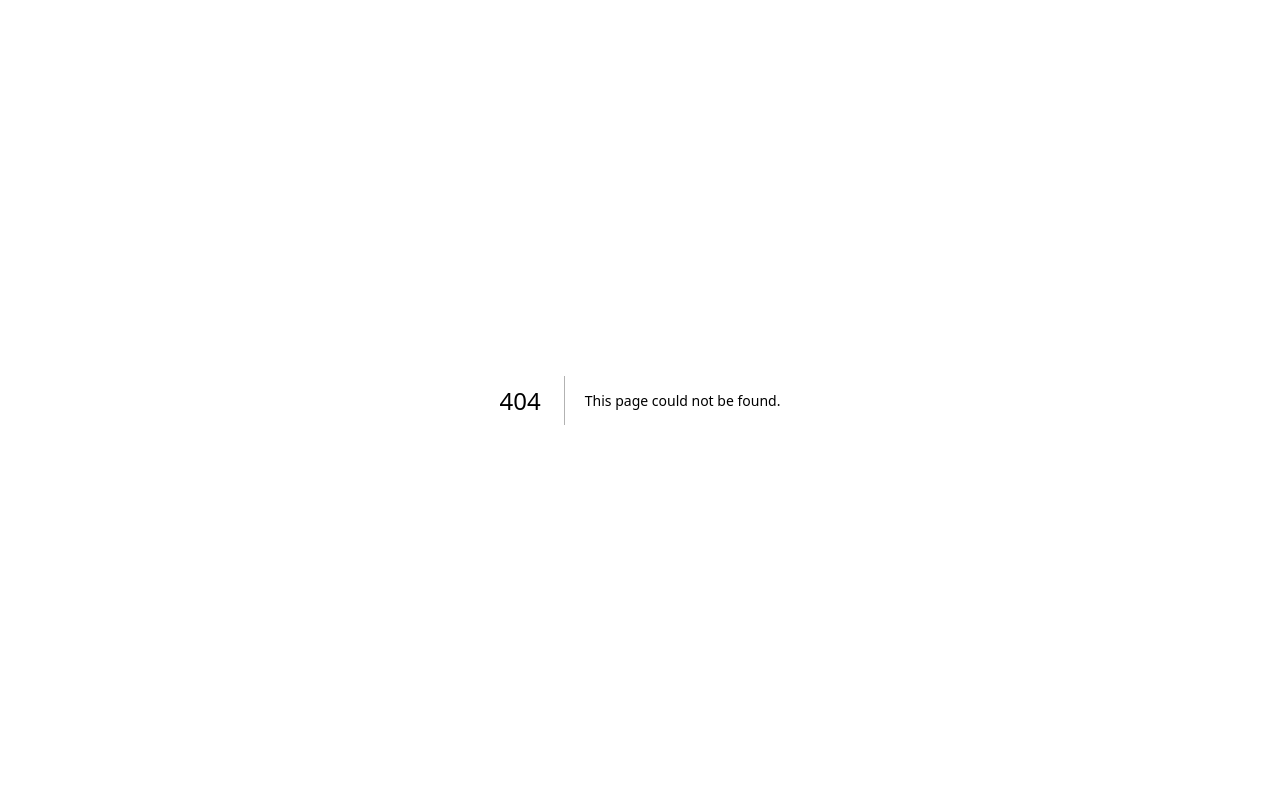
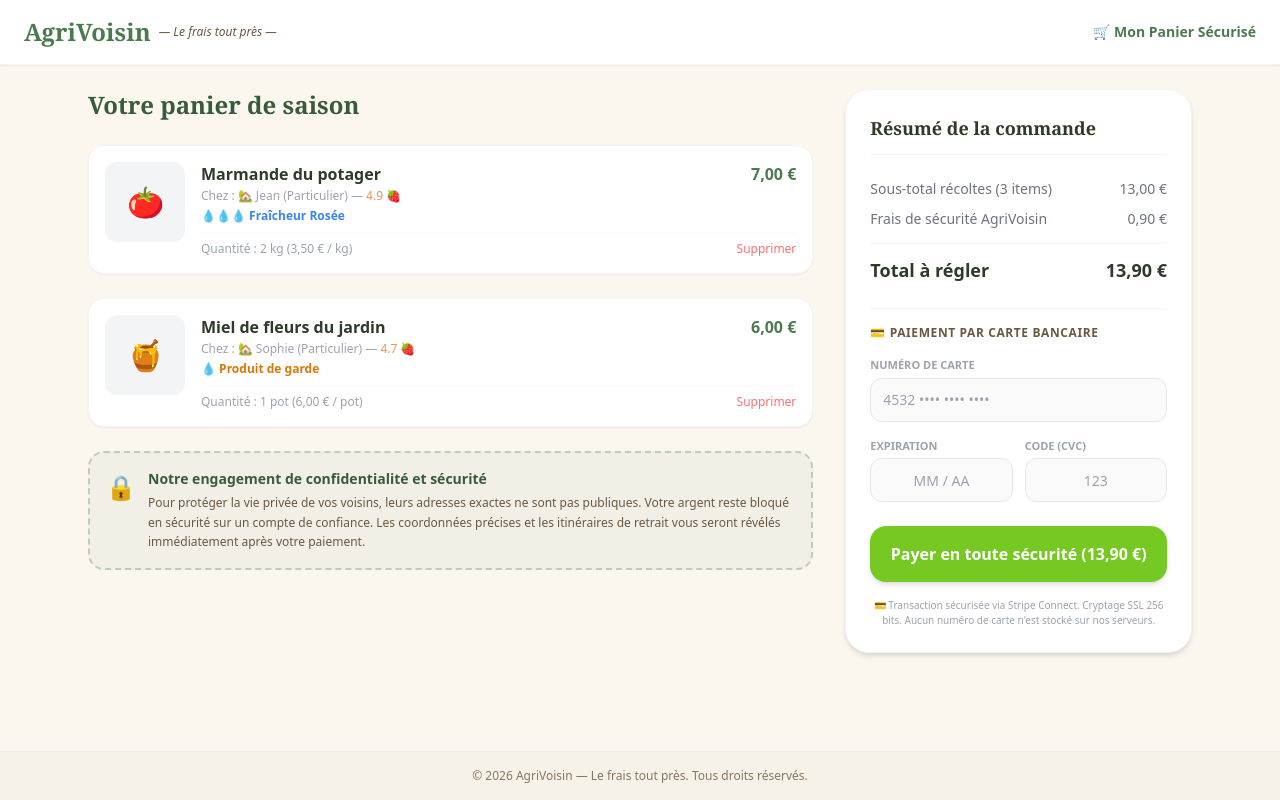
Before and after one commit to nordine2101-design/Agrivoisin, a Next.js app: page /panier in a window 1280 px wide. Before the commit this address had no page. Built offline with nearby package versions, Linux system fonts and the light colour scheme.

Commit message:
Create page.tsx

```diff
--- /dev/null
+++ b/src/app/panier/page.tsx
@@ -0,0 +1,140 @@
+import React from 'react';
+
+export default function PanierPage() {
+  return (
+    <div className="min-h-screen bg-[#FBF7EF] text-[#2E3A2A] font-sans flex flex-col justify-between">
+
+      {/* EN-TÊTE ÉPURÉ */}
+      <header className="w-full py-4 border-b border-gray-200/50 bg-white px-6 flex justify-between items-center shadow-sm">
+        <div className="flex items-center gap-2">
+          <span className="font-serif text-2xl font-bold text-[#4C7A50]">AgriVoisin</span>
+          <span className="text-xs italic text-[#6B5842] hidden sm:inline">— Le frais tout près —</span>
+        </div>
+        <span className="text-sm font-semibold text-[#4C7A50]">🛒 Mon Panier Sécurisé</span>
+      </header>
+
+      {/* ZONE PRINCIPALE COMPOSÉE DE 2 COLONNES */}
+      <main className="flex-grow max-w-6xl w-full mx-auto p-4 md:p-6 grid grid-cols-1 lg:grid-cols-3 gap-8 py-8">
+
+        {/* COLONNE GAUCHE (Prend 2 tiers) : LA LISTE DES RÉCOLTES MULTI-VENDEURS */}
+        <div className="lg:col-span-2 flex flex-col gap-6">
+          <h1 className="text-2xl font-bold text-[#385C3B] font-serif">Votre panier de saison</h1>
+
+          {/* BLOC PRODUIT 1 : JEAN (Particulier) */}
+          <div className="bg-white border border-gray-100 rounded-2xl p-4 shadow-sm flex gap-4 relative">
+            <div className="w-20 h-20 bg-gray-100 rounded-xl flex-shrink-0 flex items-center justify-center text-3xl">
+              🍅
+            </div>
+            <div className="flex flex-col justify-between flex-grow">
+              <div className="flex justify-between items-start">
+                <div>
+                  <h3 className="font-bold text-[#2E3A2A] text-base">Marmande du potager</h3>
+                  <p className="text-xs text-gray-400 mt-0.5">Chez : 🏡 Jean (Particulier) — <span className="text-[#E8935C]">4.9 🍓</span></p>
+                  <p className="text-xs text-blue-500 font-semibold mt-1">💧💧💧 Fraîcheur Rosée</p>
+                </div>
+                <span className="font-extrabold text-[#4C7A50] text-base">7,00 €</span>
+              </div>
+              <div className="flex items-center justify-between border-t border-gray-50 pt-2 mt-2 text-xs text-gray-400">
+                <span>Quantité : 2 kg (3,50 € / kg)</span>
+                <button className="text-red-400 hover:underline">Supprimer</button>
+              </div>
+            </div>
+          </div>
+
+          {/* BLOC PRODUIT 2 : SOPHIE (Particulier) */}
+          <div className="bg-white border border-gray-100 rounded-2xl p-4 shadow-sm flex gap-4 relative">
+            <div className="w-20 h-20 bg-gray-100 rounded-xl flex-shrink-0 flex items-center justify-center text-3xl">
+              🍯
+            </div>
+            <div className="flex flex-col justify-between flex-grow">
+              <div className="flex justify-between items-start">
+                <div>
+                  <h3 className="font-bold text-[#2E3A2A] text-base">Miel de fleurs du jardin</h3>
+                  <p className="text-xs text-gray-400 mt-0.5">Chez : 🏡 Sophie (Particulier) — <span className="text-[#E8935C]">4.7 🍓</span></p>
+                  <p className="text-xs text-amber-600 font-semibold mt-1">💧 Produit de garde</p>
+                </div>
+                <span className="font-extrabold text-[#4C7A50] text-base">6,00 €</span>
+              </div>
+              <div className="flex items-center justify-between border-t border-gray-50 pt-2 mt-2 text-xs text-gray-400">
+                <span>Quantité : 1 pot (6,00 € / pot)</span>
+                <button className="text-red-400 hover:underline">Supprimer</button>
+              </div>
+            </div>
+          </div>
+
+          {/* LE TEXTE DE RÉASSURANCE VALIDÉ OBLIGATOIRE */}
+          <div className="bg-[#4C7A50]/5 border-2 border-dashed border-[#4C7A50]/30 rounded-2xl p-4 flex gap-3 items-start">
+            <span className="text-2xl mt-0.5">🔒</span>
+            <div>
+              <h4 className="font-bold text-sm text-[#385C3B]">Notre engagement de confidentialité et sécurité</h4>
+              <p className="text-xs text-[#6B5842] mt-1 leading-relaxed">
+                Pour protéger la vie privée de vos voisins, leurs adresses exactes ne sont pas publiques. Votre argent reste bloqué en sécurité sur un compte de confiance. Les coordonnées précises et les itinéraires de retrait vous seront révélés immédiatement après votre paiement.
+              </p>
+            </div>
+          </div>
+        </div>
+
+        {/* COLONNE DROITE (Prend 1 tiers) : FORMULAIRE DE PAIEMENT UNIQUE */}
+        <div className="bg-white border border-gray-100 rounded-3xl p-6 shadow-md h-fit flex flex-col gap-6">
+          <h2 className="text-lg font-bold text-[#2E3A2A] border-b border-gray-100 pb-3 font-serif">Résumé de la commande</h2>
+
+          {/* Le détail des calculs */}
+          <div className="flex flex-col gap-2.5 text-sm">
+            <div className="flex justify-between text-gray-500">
+              <span>Sous-total récoltes (3 items)</span>
+              <span>13,00 €</span>
+            </div>
+            <div className="flex justify-between text-gray-500">
+              <span>Frais de sécurité AgriVoisin</span>
+              <span>0,90 €</span>
+            </div>
+            <div className="flex justify-between font-extrabold text-[#2E3A2A] text-lg border-t border-gray-100 pt-3 mt-1">
+              <span>Total à régler</span>
+              <span>13,90 €</span>
+            </div>
+          </div>
+
+          {/* Formulaire de paiement par carte sécurisé */}
+          <div className="flex flex-col gap-4 border-t border-gray-100 pt-4">
+            <span className="text-xs font-bold uppercase tracking-wider text-[#6B5842]">💳 Paiement par carte bancaire</span>
+
+            {/* Numéro de carte */}
+            <div className="flex flex-col gap-1">
+              <label className="text-[11px] font-bold text-gray-400 uppercase">Numéro de carte</label>
+              <input type="text" placeholder="4532 •••• •••• ••••" className="w-full h-11 px-3 border border-gray-200 rounded-xl text-sm focus:outline-none focus:border-[#4C7A50]" disabled />
+            </div>
+
+            {/* Date et CVC */}
+            <div className="grid grid-cols-2 gap-3">
+              <div className="flex flex-col gap-1">
+                <label className="text-[11px] font-bold text-gray-400 uppercase">Expiration</label>
+                <input type="text" placeholder="MM / AA" className="w-full h-11 px-3 border border-gray-200 rounded-xl text-sm text-center focus:outline-none focus:border-[#4C7A50]" disabled />
+              </div>
+              <div className="flex flex-col gap-1">
+                <label className="text-[11px] font-bold text-gray-400 uppercase">Code (CVC)</label>
+                <input type="text" placeholder="123" className="w-full h-11 px-3 border border-gray-200 rounded-xl text-sm text-center focus:outline-none focus:border-[#4C7A50]" disabled />
+              </div>
+            </div>
+
+            {/* Bouton de paiement unique */}
+            <button className="w-full h-14 bg-[#76c823] text-white font-bold rounded-2xl shadow-md text-base mt-2 hover:scale-[1.01] hover:shadow-lg transition-all active:scale-[0.99]">
+              Payer en toute sécurité (13,90 €)
+            </button>
+
+            <p className="text-[10px] text-center text-gray-400 leading-normal">
+              💳 Transaction sécurisée via Stripe Connect. Cryptage SSL 256 bits. Aucun numéro de carte n'est stocké sur nos serveurs.
+            </p>
+          </div>
+
+        </div>
+
+      </main>
+
+      {/* FOOTER */}
+      <footer className="w-full py-4 border-t border-gray-200/40 bg-[#F3EDE0]/50 text-center text-xs text-[#6B5842]/80">
+        <p>© 2026 AgriVoisin — Le frais tout près. Tous droits réservés.</p>
+      </footer>
+
+    </div>
+  );
+}
```
